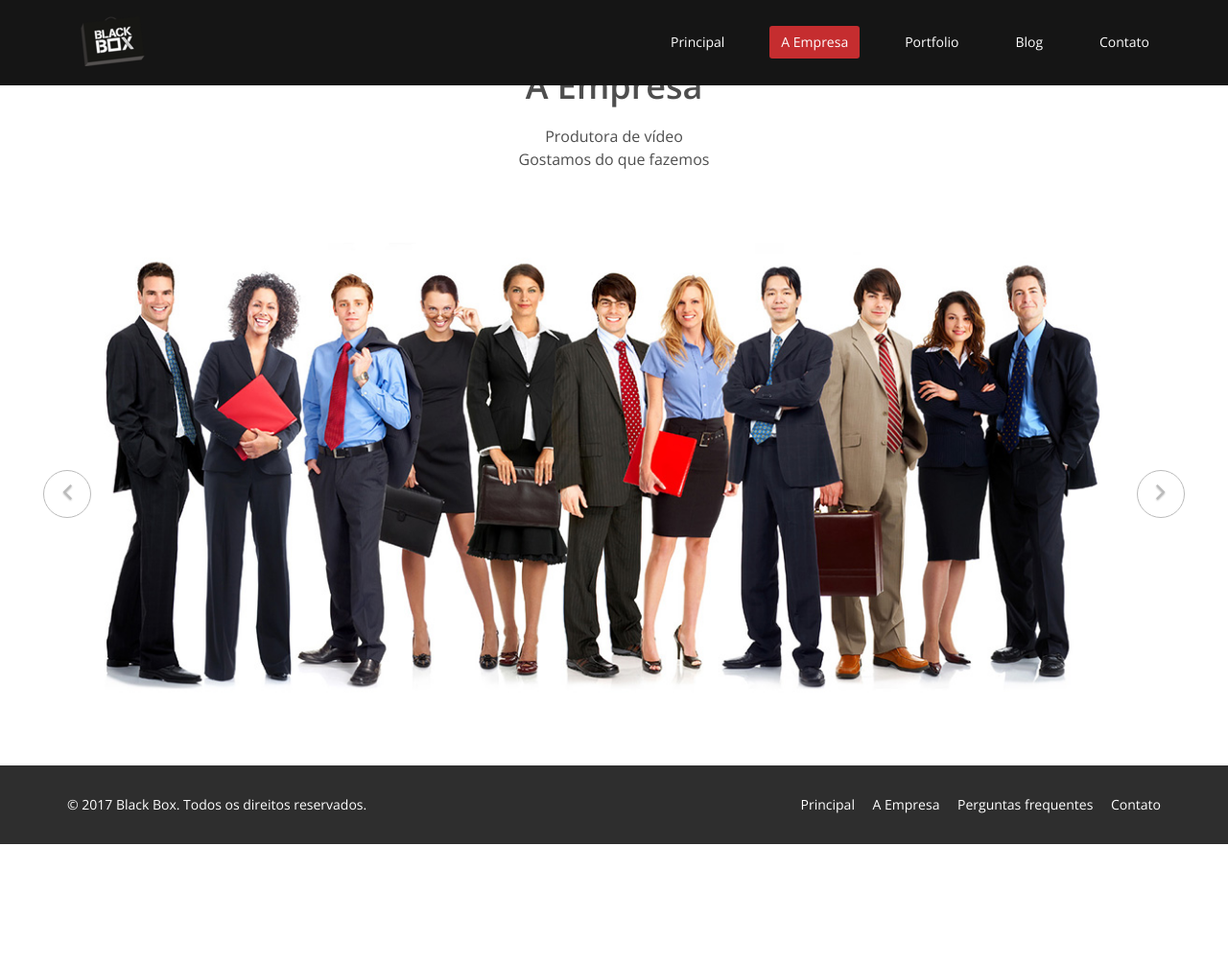
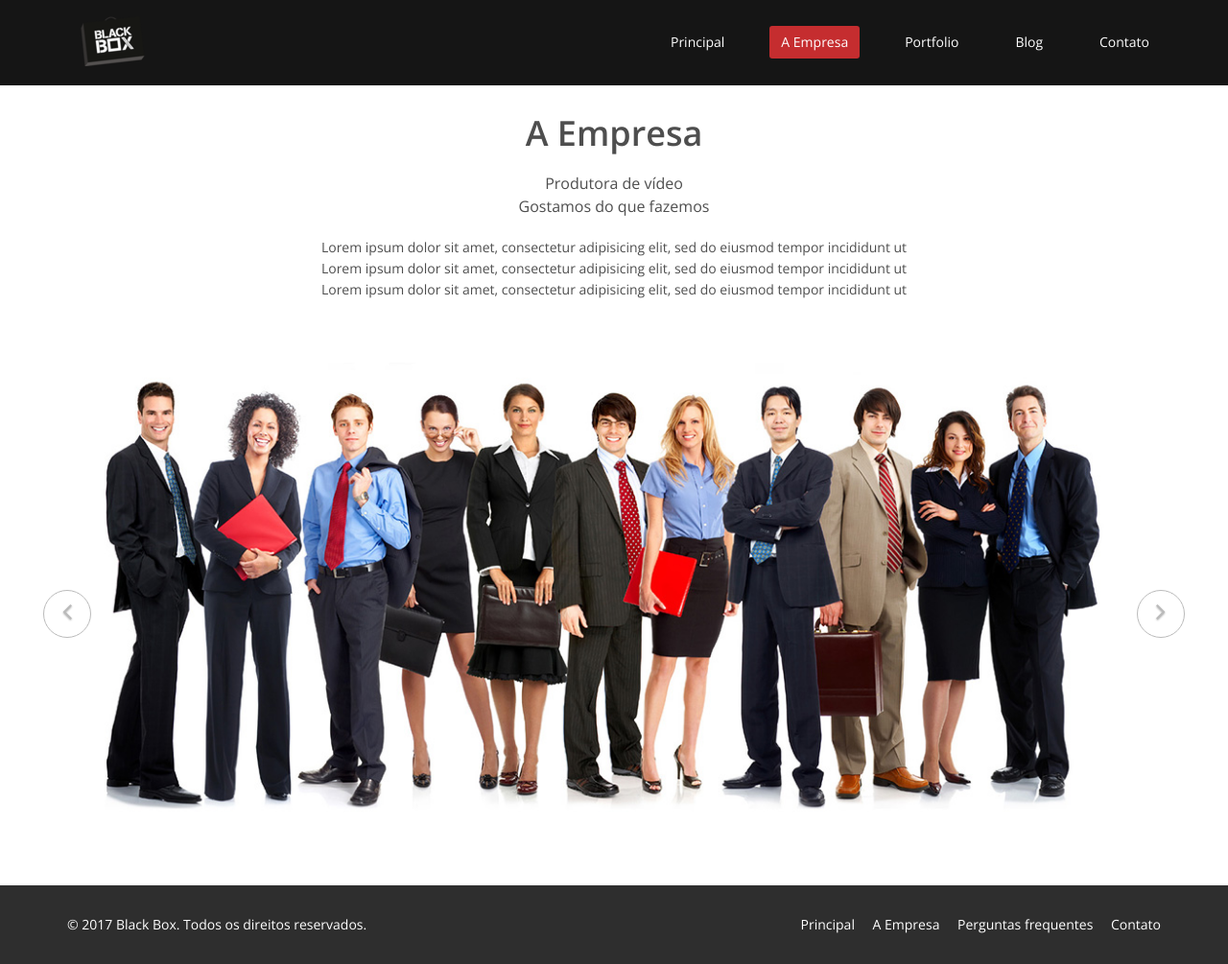
Before and after one commit to Heirian/blackbox, a Jekyll site: the page built from about-us.html, in a window 1280 px wide and 1005 px high. Shown: the whole window at 96% size. Built offline with Jekyll 4.4.1, drawn with Linux system fonts in a browser that asks for light colours.

Commit message:
changes at header 'need to fix' and changes at about page 'also need to fix'

```diff
--- a/_includes/header.html
+++ b/_includes/header.html
@@ -1,4 +1,23 @@
 <header id="header">
+        <div class="top-bar">
+            <div class="container">
+                <div class="row">
+                    <div class="col-sm-6 col-xs-4">
+                        <div class="top-number"><p><i class="fa fa-phone-square"></i><a href="tel:{{ site.phone_number }}"><strong> {{ site.phone_number }}</strong></a></div>
+                    </div>
+                    <div class="col-sm-6 col-xs-8">
+                       <div class="social">
+                            <ul class="social-share">
+                                <li><a href="#"><i class="fa fa-facebook"></i></a></li>
+                                <li><a href="#"><i class="fa fa-linkedin"></i></a></li>
+                                <li><a href="#"><i class="fa fa-dribbble"></i></a></li>
+                                <li><a href="#"><i class="fa fa-skype"></i></a></li>
+                            </ul>
+                       </div>
+                    </div>
+                </div>
+            </div><!--/.container-->
+        </div><!--/.top-bar-->
 
         <nav class="navbar navbar-inverse  navbar-fixed-top" role="banner">
             <div class="container">
--- a/about-us.html
+++ b/about-us.html
@@ -8,6 +8,9 @@
 			<div class="center wow fadeInDown">
 				<h2>A Empresa</h2>
 				<p class="lead">Produtora de vídeo <br> Gostamos do que fazemos</p>
+        <p>Lorem ipsum dolor sit amet, consectetur adipisicing elit, sed do eiusmod tempor incididunt ut<br>
+          Lorem ipsum dolor sit amet, consectetur adipisicing elit, sed do eiusmod tempor incididunt ut <br>
+          Lorem ipsum dolor sit amet, consectetur adipisicing elit, sed do eiusmod tempor incididunt ut </p>
 			</div>
 
 			<!-- about us slider -->
```
